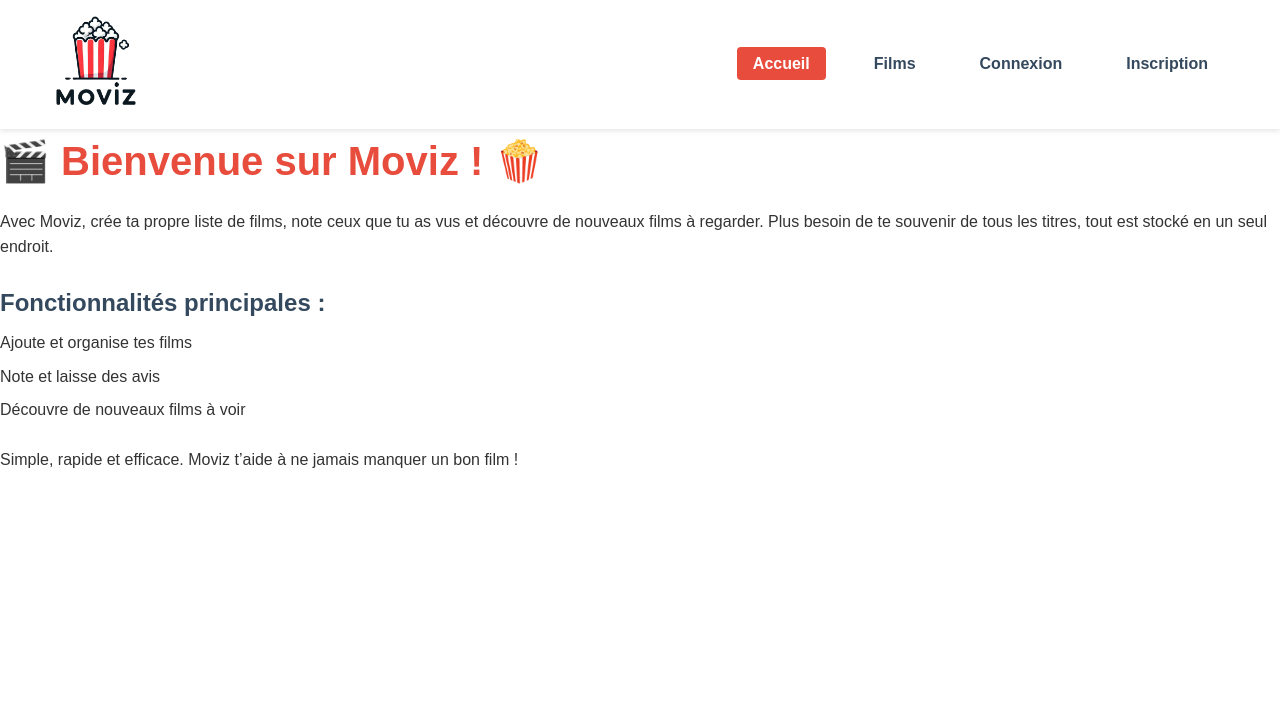
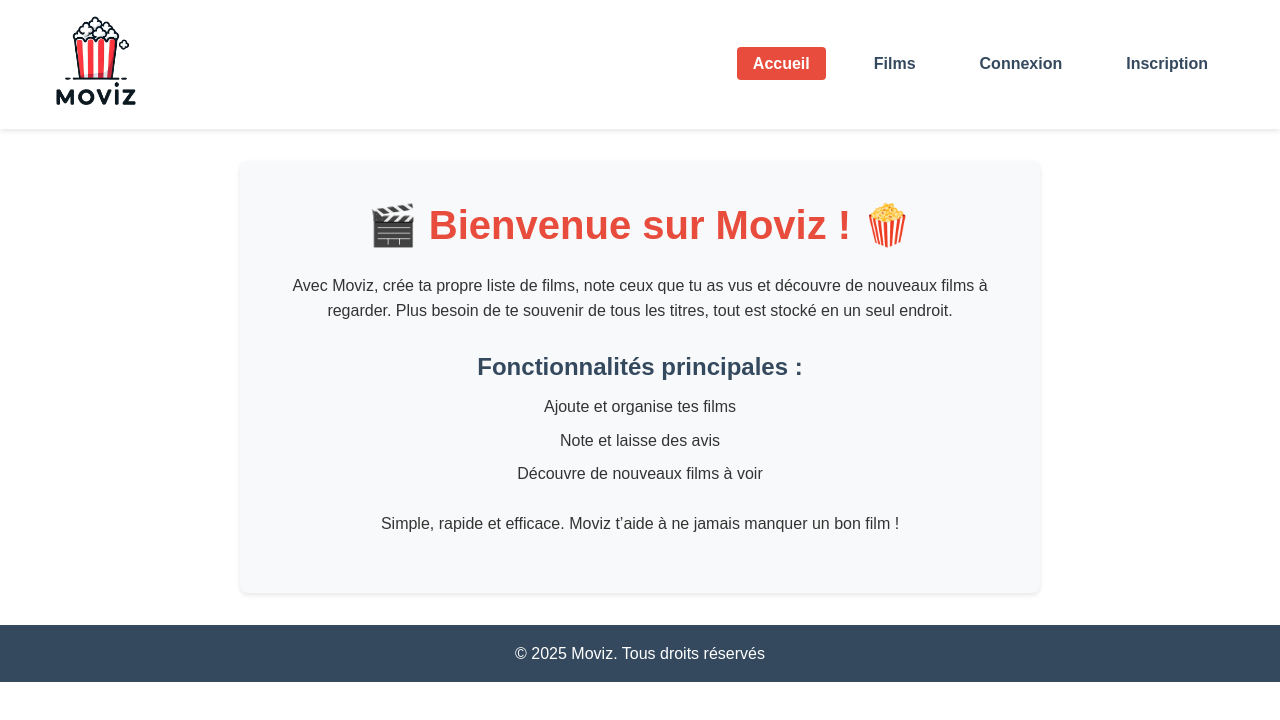
Before and after one commit to MymoMg/meriem-eval-react-cda, a React (Vite) app: page / in a window 1280 px wide. Shown: the top 720 px of the page. Built offline with nearby package versions, Linux system fonts and the light colour scheme.

Commit message:
Add Hero and Card components

```diff
--- a/src/App.jsx
+++ b/src/App.jsx
@@ -1,6 +1,7 @@
 import './App.css'
 import Navbar from './components/Navbar'
 import Hero from './components/Hero'
+import Footer from './components/Footer'
 
 function App() {
 
@@ -8,6 +9,7 @@
       <div>
           <Navbar/>
           <Hero/>
+          <Footer/>
       </div>
   )
 }
--- a/src/components/Card.jsx
+++ b/src/components/Card.jsx
@@ -0,0 +1,11 @@
+import styles from "../styles/Card.module.css"
+
+export default function Card({className, children, ...props }) {
+    return (
+      <div
+          className={`${styles.card} ${className ? className : ''}`}
+          {...props}>
+          {children}
+      </div>
+    );
+  }
--- a/src/components/Footer.jsx
+++ b/src/components/Footer.jsx
@@ -0,0 +1,9 @@
+import styles from "../styles/Footer.module.css"
+
+export default function Footer () {
+    return (
+        <footer className="footer">
+            <p> © 2025 Moviz. Tous droits réservés </p>
+        </footer>
+    );
+  }
--- a/src/components/Hero.jsx
+++ b/src/components/Hero.jsx
@@ -1,7 +1,9 @@
 import styles from "../styles/Hero.module.css"
+import Card from "./Card"
 
 export default function Hero() {
     return (
+        <Card>
         <div className={styles.homePage}>
         <h1>🎬 Bienvenue sur Moviz ! 🍿</h1>
         <p>Avec Moviz, crée ta propre liste de films, note ceux que tu as vus et découvre de nouveaux films à regarder. Plus besoin de te souvenir de tous les titres, tout est stocké en un seul endroit.</p>
@@ -13,5 +15,6 @@
         </ul>
         <p>Simple, rapide et efficace. Moviz t’aide à ne jamais manquer un bon film !</p>
     </div>
+    </Card>
     )
 };
--- a/src/styles/Card.module.css
+++ b/src/styles/Card.module.css
@@ -0,0 +1,9 @@
+.card {
+    max-width: 800px;
+    margin: 2rem auto;
+    padding: 2rem;
+    background-color: #f8f9fa;
+    border-radius: 8px;
+    box-shadow: 0 2px 5px rgba(0, 0, 0, 0.1);
+    text-align: center;
+    }
--- a/src/styles/Footer.module.css
+++ b/src/styles/Footer.module.css
@@ -0,0 +1,7 @@
+.footer {
+    background-color: #34495e;
+    color: white;
+    text-align: center;
+    padding: 1rem;
+    margin-top: auto;
+}
```
